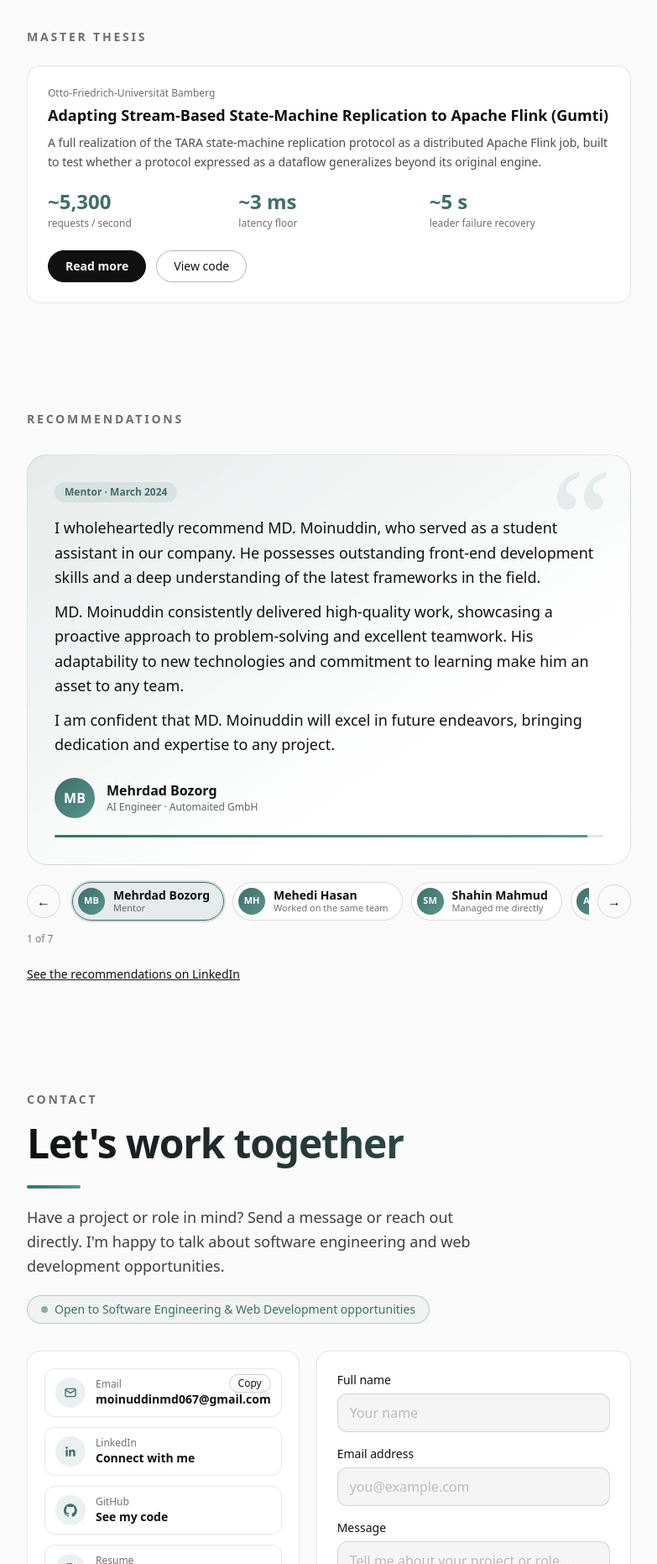
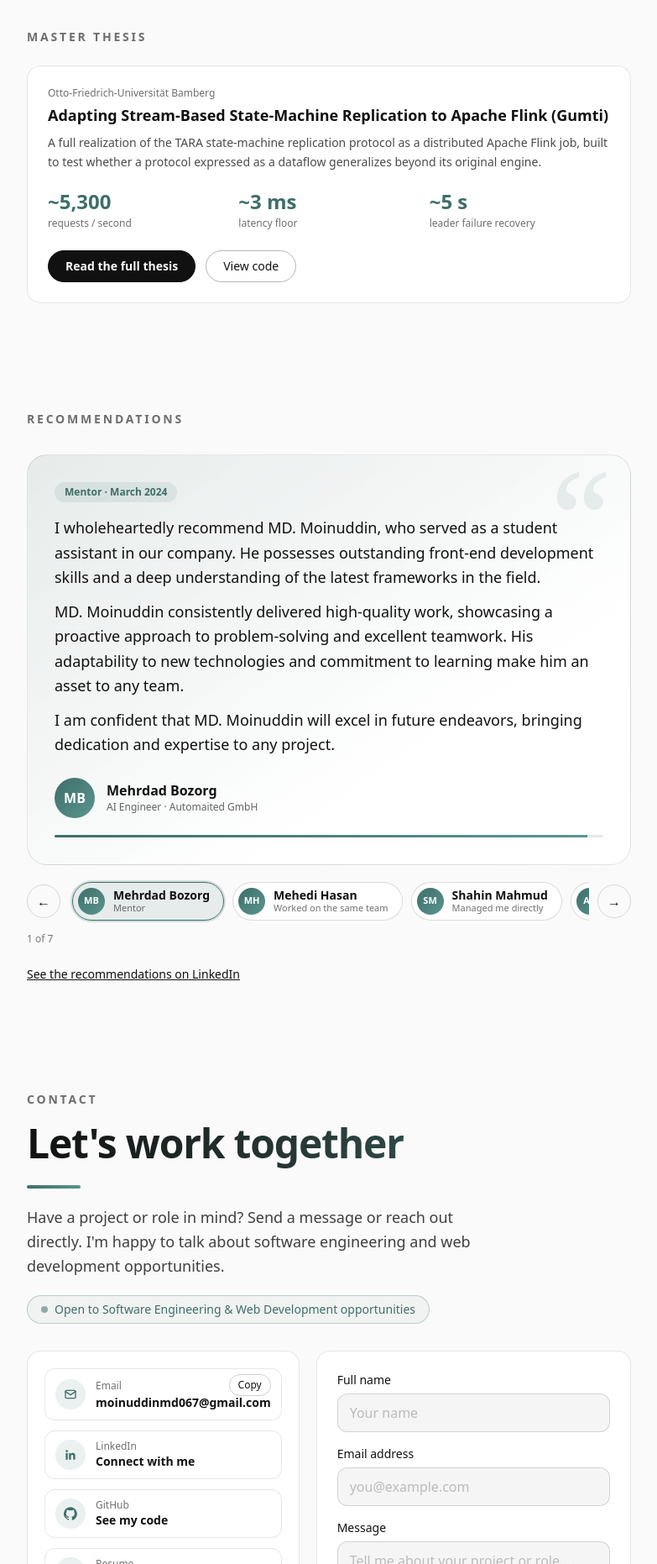
Before and after one commit to MD-Moinuddin/My-Portfolio, a Next.js app: page / in a window 1280 px wide. Shown: the part 3752-5614 px from the top of the page at 84% size, without its empty margins (248-1031 px from the left). Built offline with nearby package versions, Linux system fonts and the light colour scheme.

Commit message:
Upgrade Next.js to 16.4.5 and fix two accessibility issues

```diff
--- a/components/sections/Contact.tsx
+++ b/components/sections/Contact.tsx
@@ -123,14 +123,14 @@ export function Contact() {
                 <EmailIcon />
               </span>
               <span className="min-w-0">
-                <span className="block text-xs opacity-60">Email</span>
+                <span className="block text-xs leading-5 opacity-60">Email</span>
                 <span className="block break-words font-semibold">{site.email}</span>
               </span>
             </a>
             <button
               type="button"
               onClick={copyEmail}
-              className="absolute right-3 top-1.5 rounded-full border border-ink/20 px-2.5 py-0.5 text-xs transition-colors hover:bg-ink/5 dark:border-snow/20 dark:hover:bg-snow/5"
+              className="absolute right-3 top-1.5 rounded-full border border-ink/20 px-2.5 py-1 text-xs transition-colors hover:bg-ink/5 dark:border-snow/20 dark:hover:bg-snow/5"
             >
               {copied ? 'Copied!' : 'Copy'}
             </button>
--- a/components/sections/Thesis.tsx
+++ b/components/sections/Thesis.tsx
@@ -36,7 +36,7 @@ export function Thesis() {
               href="/thesis"
               className="rounded-full border border-ink bg-ink px-5 py-2 font-semibold text-paper dark:border-snow dark:bg-snow dark:text-canvas"
             >
-              Read more
+              Read the full thesis
             </Link>
             <a
               href="https://github.com/MD-Moinuddin/Masters-Thesis"
--- a/package.json
+++ b/package.json
@@ -12,7 +12,7 @@
   },
   "dependencies": {
     "framer-motion": "^14.0.0",
-    "next": "16.3.8",
+    "next": "16.4.5",
     "react": "19.2.8",
     "react-dom": "19.2.8"
   },
@@ -26,7 +26,7 @@
     "@types/react-dom": "^19",
     "@vitejs/plugin-react": "^6.1.1",
     "eslint": "^9",
-    "eslint-config-next": "16.3.8",
+    "eslint-config-next": "16.4.5",
     "jsdom": "^30.1.1",
     "tailwindcss": "^4",
     "typescript": "^5",
```
Also changed, not shown: 2 other files (tests, documents, lock files or other folders).
